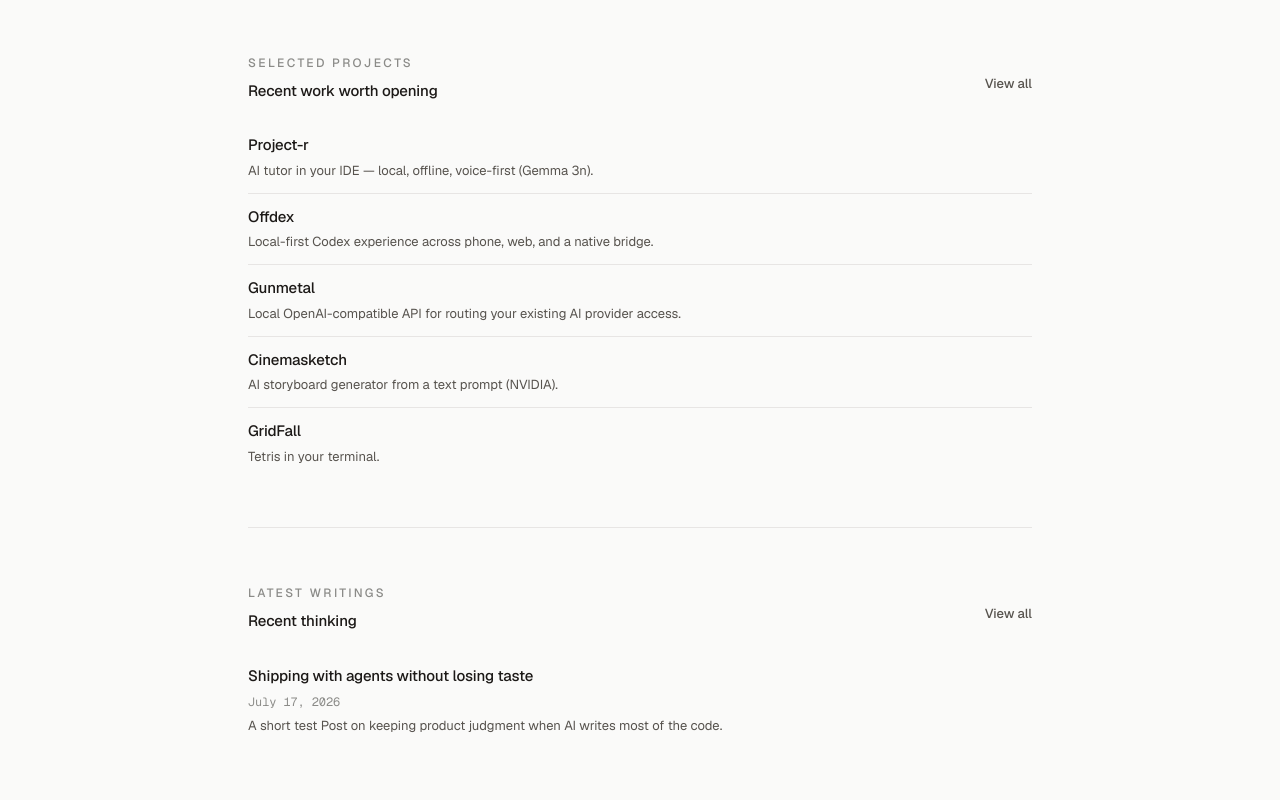
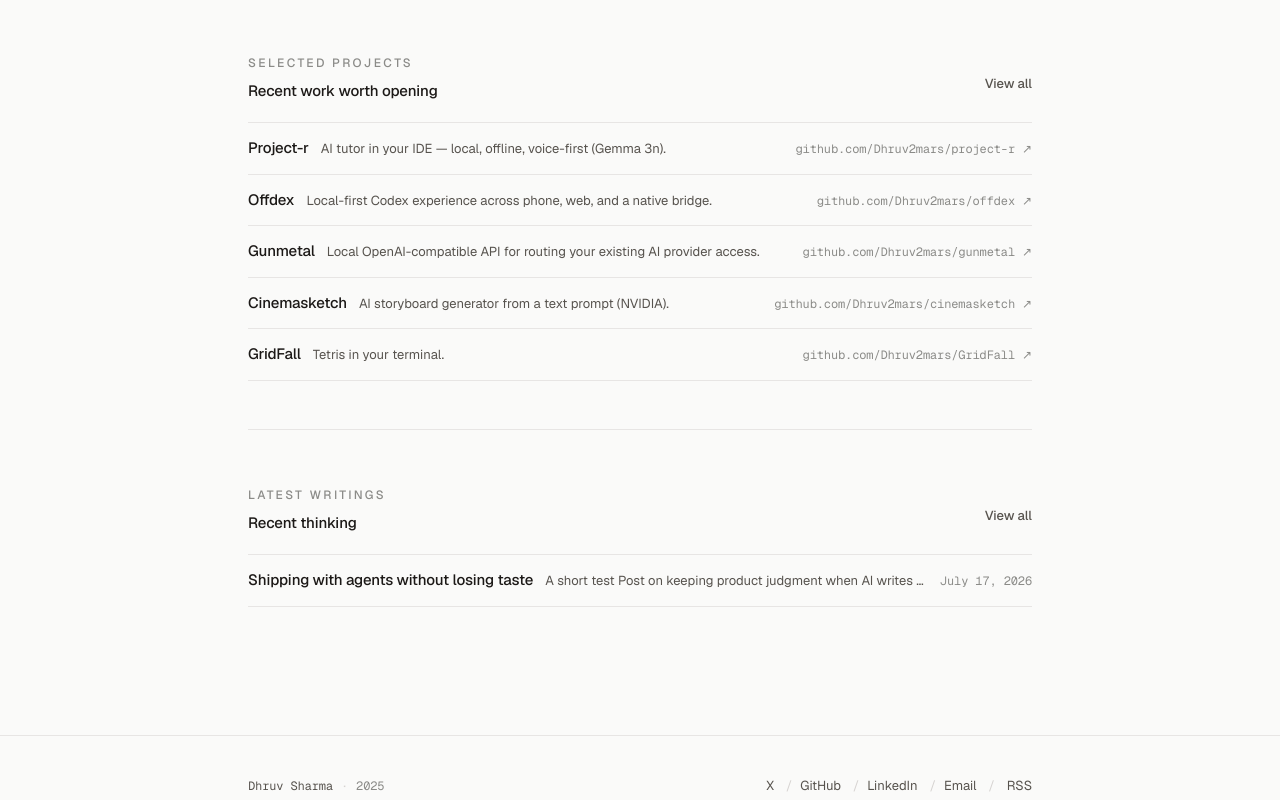
Before and after one commit to Dhruv2mars/portfolio, a Next.js app: page / in a window 1280 px wide. Shown: the part 800-1600 px from the top of the page. Built offline with nearby package versions, Linux system fonts and the light colour scheme.

Commit message:
feat: divided CV rows for projects and writings
Pablo/Evil pattern: hairline-divided rows — name, one-line desc,
url ↗, year/date in mono. Hover = ink shift + name underline.

Entire-Checkpoint: 911bbc843d8b

```diff
--- a/app/writings/page.tsx
+++ b/app/writings/page.tsx
@@ -22,7 +22,7 @@
       </h1>
 
       {posts.length === 0 ? (
-        <div className="mt-10 rounded-xl border border-dashed border-border-strong bg-background-muted/60 px-5 py-10 sm:px-8">
+        <div className="mt-10 rounded-lg border border-dashed border-border-strong bg-background-muted/60 px-5 py-10 sm:px-8">
           <p className="text-[15px] font-medium tracking-[-0.01em] text-foreground">
             Coming soon
           </p>
@@ -32,24 +32,21 @@
           </p>
         </div>
       ) : (
-        <ul className="mt-10 divide-y divide-border" aria-labelledby="writings-heading">
+        <ul className="cv-list mt-10" aria-labelledby="writings-heading">
           {posts.map((post) => (
             <li key={post.slug}>
-              <Link
-                href={`/writings/${post.slug}`}
-                className="row-interactive block no-underline"
-              >
-                <span className="text-[1.0625rem] font-medium tracking-[-0.015em] text-foreground">
-                  {post.title}
+              <Link href={`/writings/${post.slug}`} className="cv-row">
+                <span className="flex min-w-0 flex-1 flex-col gap-x-3 gap-y-0.5 sm:flex-row sm:items-baseline">
+                  <span className="cv-row-name">{post.title}</span>
+                  <span className="cv-row-desc">{post.summary}</span>
                 </span>
-                <p className="meta-copy mt-1.5">
-                  {formatPostDate(post.publishedAt)}
-                  <span aria-hidden> · </span>
-                  {post.readingTimeMinutes} min read
-                </p>
-                <p className="mt-2 max-w-[38rem] text-[14px] leading-6 text-muted text-pretty">
-                  {post.summary}
-                </p>
+                <span className="cv-row-meta">
+                  <span>
+                    {formatPostDate(post.publishedAt)}
+                    <span aria-hidden> · </span>
+                    {post.readingTimeMinutes} min
+                  </span>
+                </span>
               </Link>
             </li>
           ))}
--- a/components/home-selected-projects.tsx
+++ b/components/home-selected-projects.tsx
@@ -9,7 +9,7 @@
   return (
     <section
       aria-labelledby="home-projects-heading"
-      className="section-home"
+      className="section-home reveal reveal-delay-2"
     >
       <div className="flex flex-wrap items-end justify-between gap-3">
         <div>
--- a/components/home-writings.tsx
+++ b/components/home-writings.tsx
@@ -6,7 +6,10 @@
   const posts = getLatestPublishedPosts(3);
 
   return (
-    <section aria-labelledby="home-writings-heading" className="section-home">
+    <section
+      aria-labelledby="home-writings-heading"
+      className="section-home reveal reveal-delay-3"
+    >
       <div className="flex flex-wrap items-end justify-between gap-3">
         <div>
           <h2 id="home-writings-heading" className="section-title">
@@ -23,25 +26,17 @@
           View all
         </Link>
       </div>
-      <ul
-        className="mt-5 divide-y divide-border"
-        aria-labelledby="home-writings-heading"
-      >
+      <ul className="cv-list mt-5" aria-labelledby="home-writings-heading">
         {posts.map((post) => (
           <li key={post.slug}>
-            <Link
-              href={`/writings/${post.slug}`}
-              className="row-interactive block no-underline"
-            >
-              <span className="text-[15px] font-medium tracking-[-0.01em] text-foreground">
-                {post.title}
+            <Link href={`/writings/${post.slug}`} className="cv-row">
+              <span className="flex min-w-0 flex-1 flex-col gap-x-3 gap-y-0.5 sm:flex-row sm:items-baseline">
+                <span className="cv-row-name">{post.title}</span>
+                <span className="cv-row-desc">{post.summary}</span>
               </span>
-              <p className="meta-copy mt-1.5">
-                {formatPostDate(post.publishedAt)}
-              </p>
-              <p className="mt-1.5 max-w-[38rem] text-[13px] leading-5 text-muted text-pretty">
-                {post.summary}
-              </p>
+              <span className="cv-row-meta">
+                <span>{formatPostDate(post.publishedAt)}</span>
+              </span>
             </Link>
           </li>
         ))}
--- a/components/project-list.tsx
+++ b/components/project-list.tsx
@@ -6,27 +6,20 @@
   compact?: boolean;
 };
 
-function ArrowIcon() {
-  return (
-    <svg
-      className="row-arrow mt-1 shrink-0"
-      width="14"
-      height="14"
-      viewBox="0 0 14 14"
-      fill="none"
-      aria-hidden
-    >
-      <path
-        d="M3.5 10.5L10.5 3.5M10.5 3.5H5M10.5 3.5V9"
-        stroke="currentColor"
-        strokeWidth="1.5"
-        strokeLinecap="round"
-        strokeLinejoin="round"
-      />
-    </svg>
-  );
+/** host + path, no protocol — e.g. github.com/dhruv2mars/repo */
+function prettyUrl(url: string): string {
+  try {
+    const u = new URL(url);
+    return `${u.host}${u.pathname.replace(/\/$/, "")}`;
+  } catch {
+    return url;
+  }
 }
 
+/**
+ * Divided CV rows — name → one-line desc → url ↗ → year.
+ * Identity from hairlines and ink shifts; no cards, no hover chrome.
+ */
 export function ProjectList({
   projects,
   headingId,
@@ -34,9 +27,7 @@
 }: ProjectListProps) {
   return (
     <ul
-      className={
-        compact ? "mt-5 divide-y divide-border" : "mt-8 divide-y divide-border"
-      }
+      className={compact ? "cv-list mt-5" : "cv-list mt-8"}
       {...(headingId ? { "aria-labelledby": headingId } : {})}
     >
       {projects.map((project) => (
@@ -45,28 +36,18 @@
             href={project.url}
             target="_blank"
             rel="noopener noreferrer"
-            className="row-interactive group flex items-start justify-between gap-4 no-underline"
+            className="cv-row"
           >
-            <div className="min-w-0 flex-1">
-              <div className="flex flex-wrap items-baseline gap-x-2.5 gap-y-0.5">
-                <span className="text-[15px] font-medium tracking-[-0.01em] text-foreground">
-                  {project.name}
-                </span>
-                {project.year !== undefined ? (
-                  <span className="meta-copy">{project.year}</span>
-                ) : null}
-              </div>
-              <p
-                className={
-                  compact
-                    ? "mt-1 max-w-[38rem] text-[13px] leading-5 text-muted text-pretty"
-                    : "mt-1.5 max-w-[38rem] text-[14px] leading-6 text-muted text-pretty"
-                }
-              >
-                {project.description}
-              </p>
-            </div>
-            <ArrowIcon />
+            <span className="flex min-w-0 flex-1 flex-col gap-x-3 gap-y-0.5 sm:flex-row sm:items-baseline">
+              <span className="cv-row-name">{project.name}</span>
+              <span className="cv-row-desc">{project.description}</span>
+            </span>
+            <span className="cv-row-meta">
+              <span>{prettyUrl(project.url)} ↗</span>
+              {project.year !== undefined ? (
+                <span>{project.year}</span>
+              ) : null}
+            </span>
           </a>
         </li>
       ))}
```
